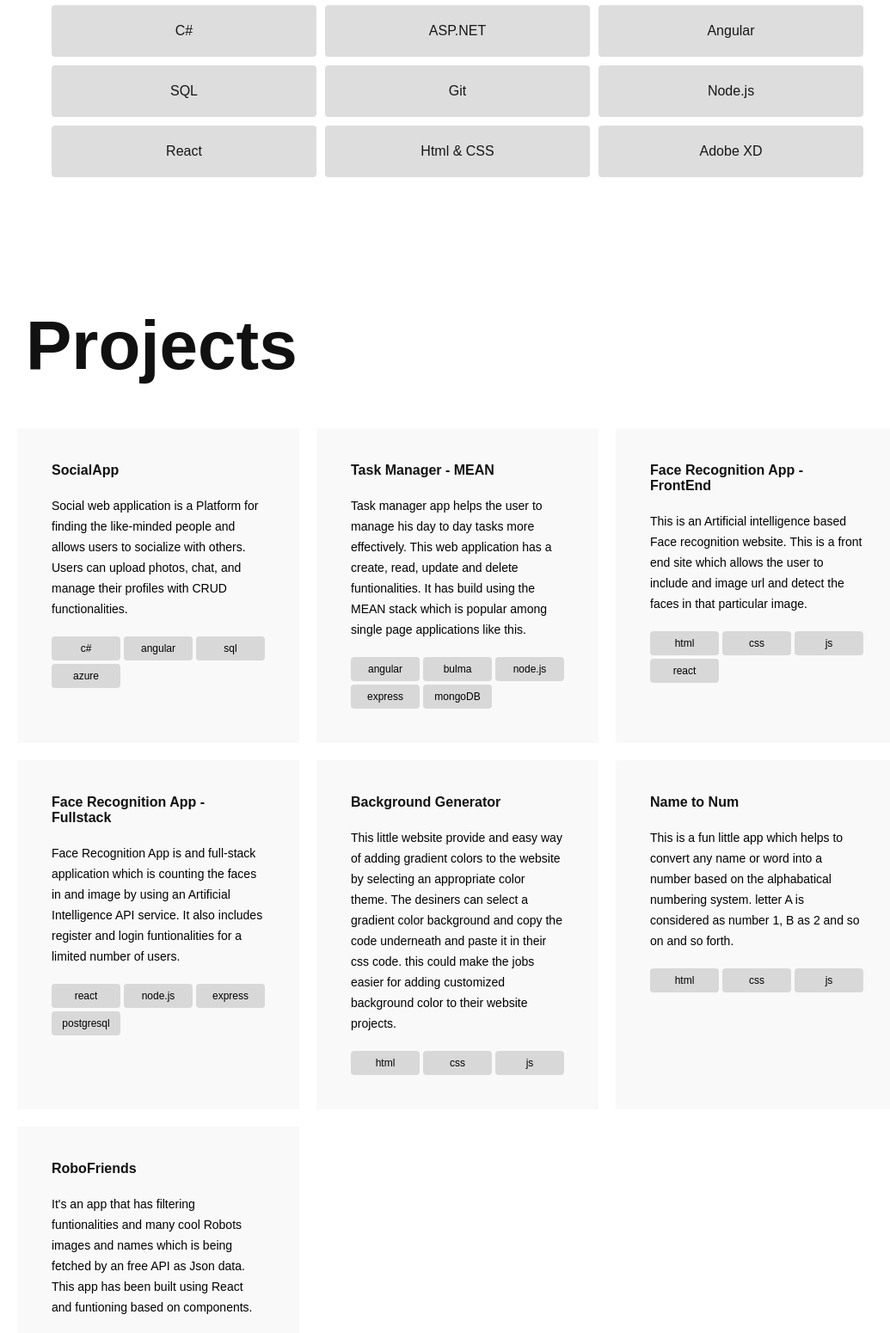
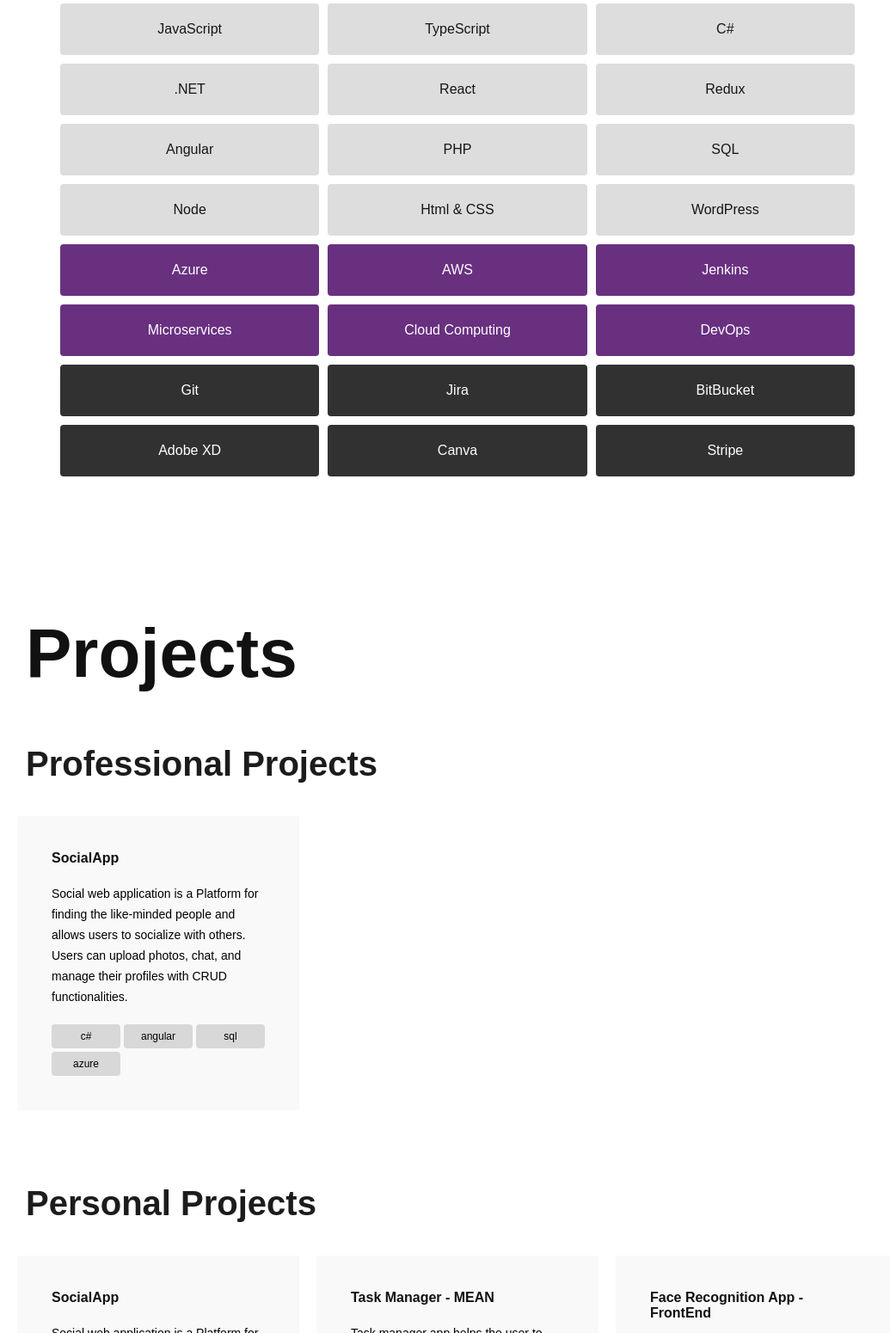
Before and after one commit to kamalshanth163/MyPortfolio, a website: page index.html in a window 1280 px wide. Shown: the part 1250-2800 px from the top of the page at 86% size, without its empty margins (108-1143 px from the left). Drawn offline with Linux system fonts and the light colour scheme.

Commit message:
update about, skills and add picture

```diff
--- a/index.html
+++ b/index.html
@@ -9,6 +9,7 @@
   <link rel="stylesheet" href="./styles/style.css">
   <link rel="stylesheet" href="./styles/responsive-tab.css">
   <link rel="stylesheet" href="./styles/responsive-mobile.css">
+  <link rel="icon" type="image/png" href="./images/K.png">
 </head>
 <body>
   <!-------------------- Header ----------------------->
@@ -30,8 +31,6 @@
     <h1 class="title">Hello<span>.</span></h1>
     <h2 class="sub-title">
       <label class="iam">I'm a</label><br>
-      <!-- <img src="./images/csharp.png" alt="">
-      <img src="./images/dotnet.png" alt=""> -->
       <label class="dev-type">Web</label>
       Developer
       <span>.</span>
@@ -42,27 +41,72 @@
     <div class="about-wrapper">
       <!-- <div class="img"></div> -->
       <div class="detail">
+        <img src="./images/pic3.png" class="pic" alt="">
         <h2>About Me</h2>
-        <p>I'm a Passionate Programmer who loves to solve "Real World Problems" using creativity and logical thinking. Programming and technology can make huge changes in this society, Because of that I am always looking forward to learn newest technologies in this industry, specially in Web development, Internet of Things and Artificial Intelligence. I am full of dreams and passion to change the world a better place with my lines of code. Team work is what I am looking for all the time. But, I am more creative when I am alone. Is there anything more exciting than Solving impossible problems?? I don't think so :)</p>
-        <p class="bold">My skills as a Software Developer</p>
-        <ul class="skills">
+        <p>As a passionate and motivated programmer, my expertise lies in Full Stack Web Development. I'm driven to solve
+          real-world problems using a combination of creativity and logical thinking. I'm constantly learning and staying
+          updated with the latest technologies to ensure that I can make a positive impact. While I appreciate the value of
+          teamwork, I find that my individual creativity shines through. I'm particularly drawn to the challenge of solving
+          seemingly impossible problems. Ultimately, my goal is to leverage the power of coding to make a significant difference
+          in the world.</p>
+        <ul class="skills skills-1">
+          <li><a>JavaScript</a></li>
+          <li><a>TypeScript</a></li>
+          <li><a>C#</a></li>
+          <li><a>.NET</a></li>
+          <li><a>React</a></li>
+          <li><a>Redux</a></li>
+          <li><a>Angular</a></li>
+          <li><a>PHP</a></li>
+          <li><a>SQL</a></li>
+          <li><a>Node</a></li>
+          <li><a>Html & CSS</a></li>
+          <li><a>WordPress</a></li>
+          </ul>
 
-          <li><a>C#</a></li>
-          <li><a>ASP.NET</a></li>
-          <li><a>Angular</a></li>
-          <li><a>SQL</a></li>
-          <li><a>Git</a></li>
-          <li><a>Node.js</a></li>
-          <li><a>React</a></li>
-          <li><a>Html & CSS</a></li>
+          <ul class="skills skills-2">
+            <li><a>Azure</a></li>
+            <li><a>AWS</a></li>
+            <li><a>Jenkins</a></li>
+            <li><a>Microservices</a></li>
+            <li><a>Cloud Computing</a></li>
+            <li><a>DevOps</a></li>
+          </ul>
+
+          <ul class="skills skills-3">
+            <li><a>Git</a></li>
+            <li><a>Jira</a></li>
+            <li><a>BitBucket</a></li>
           <li><a>Adobe XD</a></li>
+          <li><a>Canva</a></li>
+          <li><a>Stripe</a></li>
         </ul>
       </div>
     </div>
 
     <div id="projects" class="project-section">
       <h2 class="project-title">Projects</h2>
-      <div class="projects">
+      <h2 class="project-title-2">Professional Projects</h2><br>
+      <div class="projects pro-projects">
+        <div class="card card-pro">
+          <a href="https://appsocial.azurewebsites.net" target="_blank">
+            <h2>SocialApp</h2>
+          </a>
+          <p>Social web application is a Platform for finding the like-minded people and allows users to socialize with
+            others. Users can upload photos, chat, and manage their profiles with CRUD functionalities.</p>
+          <ul>
+            <li>c#</li>
+            <li>angular</li>
+            <li>sql</li>
+            <li>azure</li>
+          </ul>
+        </div>
+      </div>
+
+      <br><br>
+
+      <h2 class="project-title-2">Personal Projects</h2><br>
+      <div class="projects personal-projects">
         <div class="card card6">
           <a href="https://appsocial.azurewebsites.net" target="_blank">
             <h2>SocialApp</h2>
@@ -153,7 +197,7 @@
   <!-------------------- Contact ------------------------->
   <div class="contact">
     <h2>Contact Me</h2>
-    <p class="phone">+94 077 791 46 56</p>
+    <p class="phone">+94 777914656</p>
     <a href="https://gmail.com" target="_blank">
       <p class="mail">kamalshanthpro@gmail.com</p>
     </a>
--- a/styles/style.css
+++ b/styles/style.css
@@ -106,24 +106,7 @@
   margin-top: 100px;
   width: 80%;
   height: auto;
-  /* background: rgb(233, 233, 233); */
 }
-
-/* .about .about-wrapper{
-  display: grid;
-  grid-template-columns: 40% 60%;
-} */
-/* .about .img{
-  width: 100%;
-  height: auto;
-  background: black;
-  background-image: url('../images/me-dark.JPG');
-  background-position: center;
-  background-size: cover;
-  box-shadow: 10px 10px 20px rgb(143, 143, 143);
-  /* border: 4px solid rgb(221, 221, 221);
-
-} */
 
 .about .detail {
   width: 100%;
@@ -134,7 +117,6 @@
 .about .detail h2 {
   font-size: 80px;
   font-family: sans-serif;
-
   text-align: justify;
 }
 .about .detail p {
@@ -150,9 +132,23 @@
   border-radius: 4px;
   font-size: 16px;
 }
+.about .detail .skills-2 li {
+  background: #693080;
+}
+
+.about .detail .skills-3 li {
+  background: #313131;
+}
 .about .detail .skills li a {
   color: rgb(22, 22, 22);
   line-height: 60px;
+}
+.about .detail .skills-2 li a {
+  color: rgb(255, 255, 255);
+}
+
+.about .detail .skills-3 li a {
+  color: rgb(255, 255, 255);
 }
 .about .detail .skills {
   display: grid;
@@ -160,6 +156,9 @@
   grid-gap: 10px;
 }
 
+.detail ul {
+  margin: 10px;
+}
 .project-section {
   margin: 100px 0 200px 0;
 }
@@ -168,11 +167,16 @@
   margin-top: 100px;
   font-size: 80px;
   font-family: sans-serif;
-
   text-align: left;
 }
-.projects {
+.project-section .project-title-2 {
   margin-top: 40px;
+  font-size: 40px;
+    color: #1c1c1c;
+  }
+
+  .projects {
+    margin-top: 10px;
   width: 100%;
   height: auto;
   display: grid;
@@ -188,7 +192,14 @@
 }
 .projects .card:hover {
   background: rgba(233, 233, 233, 0.459);
-  /* box-shadow: 2px 4px 10px rgb(214, 214, 214); */
+}
+
+.projects .card-pro {
+  width: 100%;
+}
+
+.pro-projects .card-pro {
+  width: 100%;
 }
 
 .project-section h2 {
@@ -222,7 +233,6 @@
 }
 
 footer {
-  /* background: red; */
   text-align: center;
   padding: 100px;
   width: 100%;
@@ -277,3 +287,12 @@
 .bold {
   font-weight: bold;
 }
+
+.pic {
+  width: 300px;
+  height: 300px;
+  /* border-radius: 50%; */
+  position: relative;
+  margin: 40px;
+  float: right;
+}
```
Also changed, not shown: styles/responsive-mobile.css (+0 -12 lines), images/K.png (added), images/me-dark.JPG (deleted), images/me.jpg (deleted), images/pic.jpg (added), images/pic2.png (added), images/pic3.png (added).
